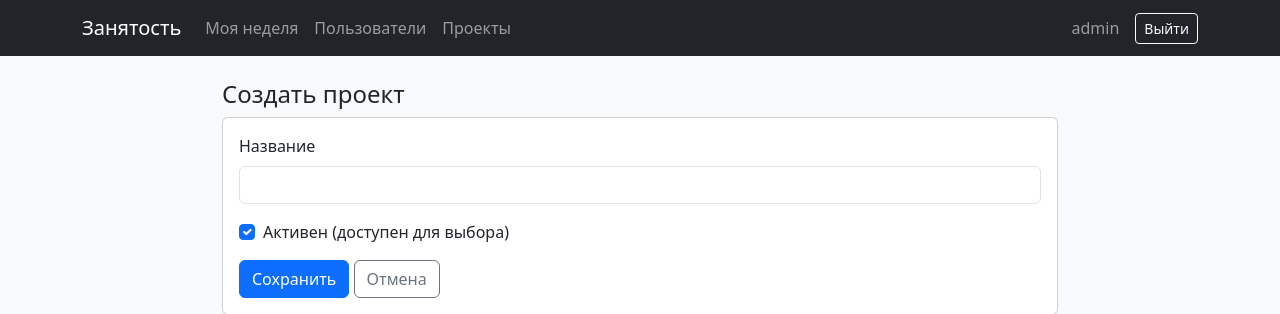
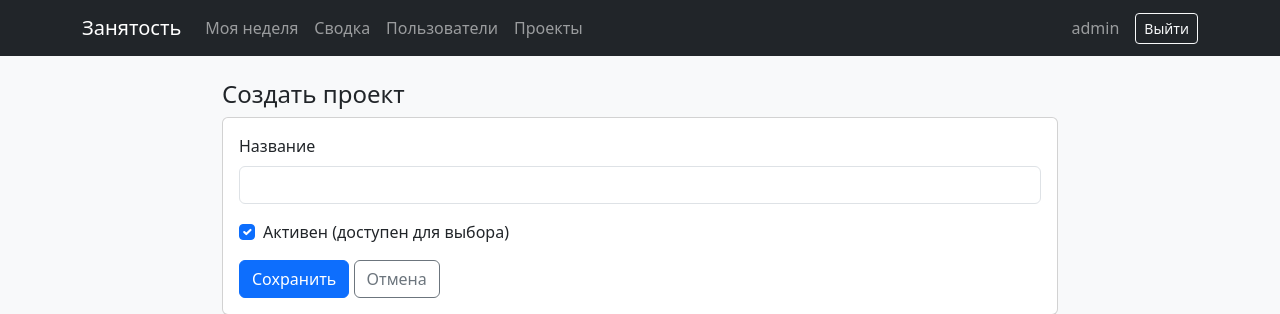
Before and after one commit to kaa-ghost/weekly-participation, a Flask app: page /admin/projects/create in a window 1280 px wide. Shown: the top 314 px of the page. Run offline with Flask 3, Linux system fonts and the light colour scheme; a user stored in the database is signed in; tables that the repository leaves empty hold one stand-in row (values such as "Sample post").

Commit message:
Add files via upload

```diff
--- a/templates/base.html
+++ b/templates/base.html
@@ -13,6 +13,7 @@
     {% if current_user.is_authenticated %}
     <div class="navbar-nav me-auto">
       <a class="nav-link" href="{{ url_for('dashboard') }}">Моя неделя</a>
+      <a class="nav-link" href="{{ url_for('summary') }}">Сводка</a>
       {% if current_user.is_admin %}
       <a class="nav-link" href="{{ url_for('admin_users') }}">Пользователи</a>
       <a class="nav-link" href="{{ url_for('admin_projects') }}">Проекты</a>
```
